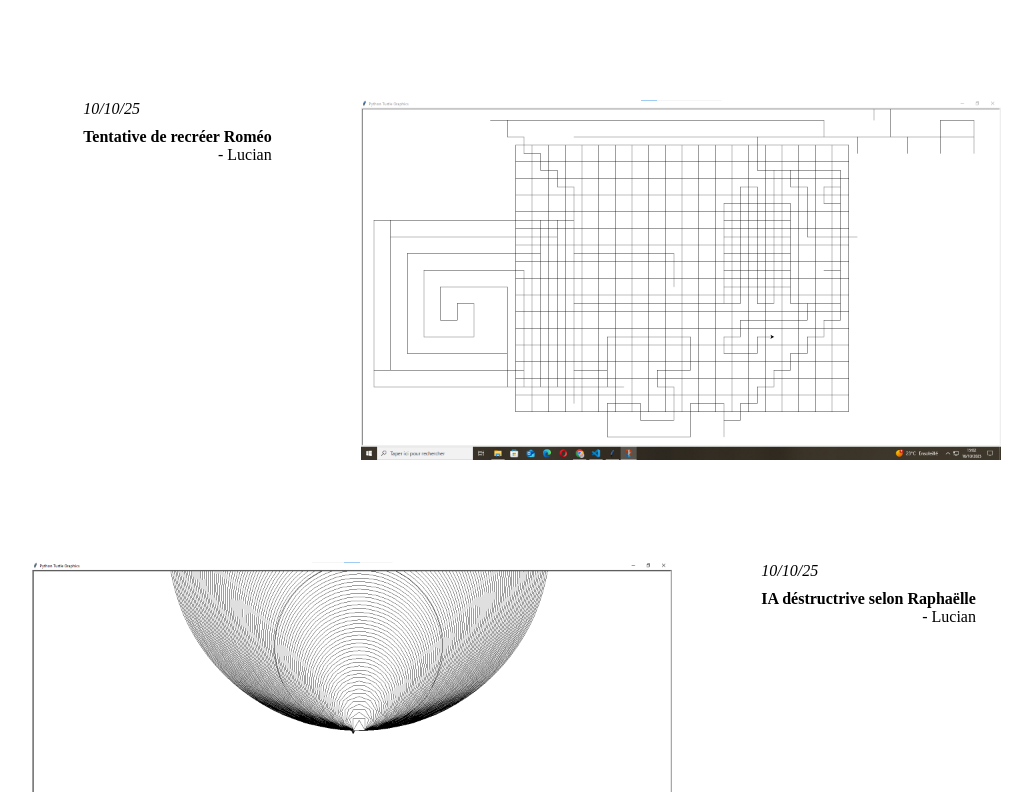
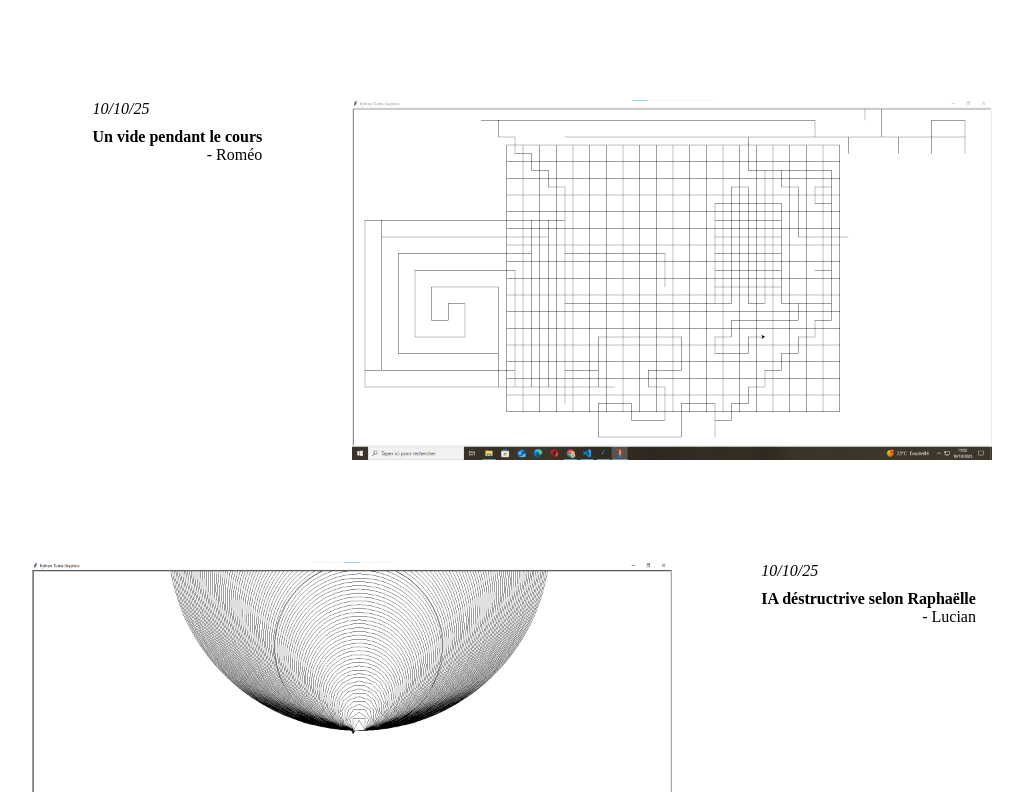
Before and after one commit to Lucian-Theaux/Les-oeuvres-d-art, a plain HTML site: page index.html in a window 1280 px wide. Shown: the part 1371-2163 px from the top of the page, without its empty margins (117-1149 px from the left). Drawn offline with Linux system fonts and the light colour scheme.

Commit message:
Update index.html avec oeuvre roméo

```diff
--- a/index.html
+++ b/index.html
@@ -28,8 +28,8 @@
             <img src="image.png" alt="">
             <div class="texte">
                 <p class="date">10/10/25</p>
-                <p class="oeuvre">Tentative de recréer Roméo</p>
-                <p class="artiste">- Lucian</p>
+                <p class="oeuvre">Un vide pendant le cours</p>
+                <p class="artiste">- Roméo</p>
             </div>
         </div>
         <div class="capsule">
```
